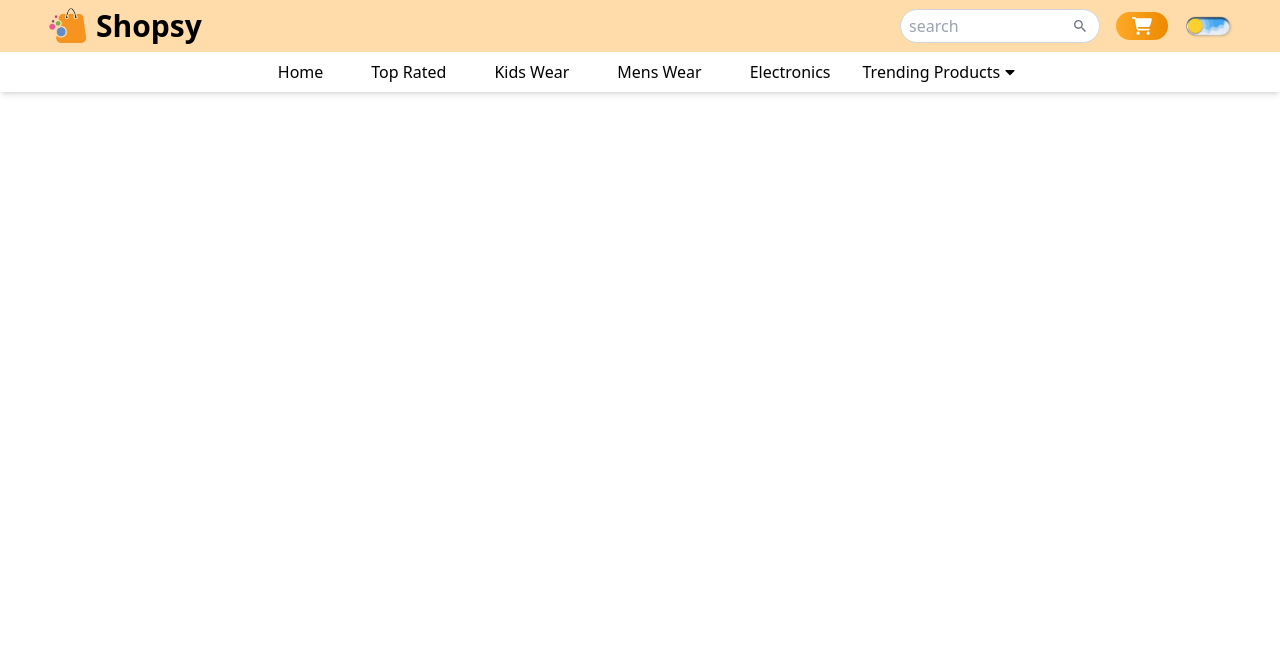
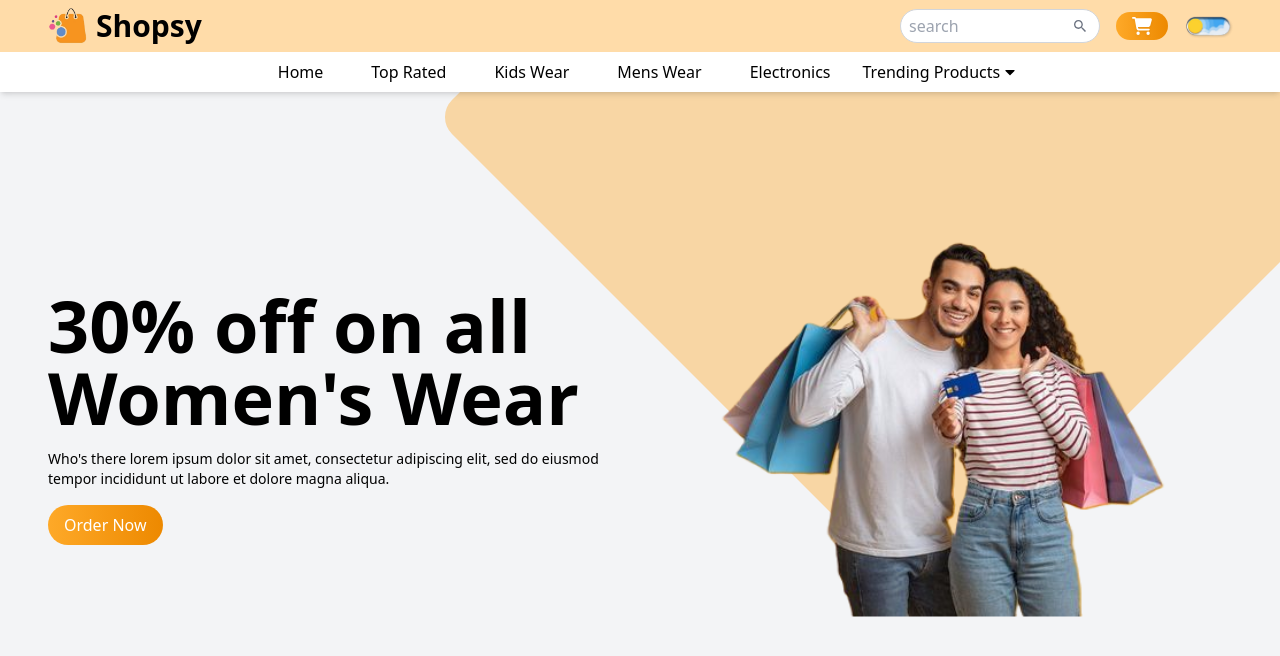
Before and after one commit to shehxad-hussain/ecommerce-store, a React (Vite) app: page / in a window 1280 px wide. Shown: the top 656 px of the page. Built offline with nearby package versions, Linux system fonts and the light colour scheme.

Commit message:
update hero section

```diff
--- a/package.json
+++ b/package.json
@@ -12,7 +12,9 @@
   "dependencies": {
     "react": "^18.3.1",
     "react-dom": "^18.3.1",
-    "react-icons": "^5.3.0"
+    "react-icons": "^5.3.0",
+    "react-slick": "^0.30.2",
+    "slick-carousel": "^1.8.1"
   },
   "devDependencies": {
     "@eslint/js": "^9.11.1",
--- a/src/App.jsx
+++ b/src/App.jsx
@@ -1,13 +1,14 @@
-import React from 'react'
-import Navbar from './components/Navbar/Navbar'
+import React from "react";
+import Navbar from "./components/Navbar/Navbar";
+import Hero from "./components/Hero/Hero";
 
 const App = () => {
   return (
-    <div><Navbar />
+    <div>
+      <Navbar />
+      <Hero />
+    </div>
+  );
+};
 
-
-    </div>
-  )
-}
-
-export default App
+export default App;
--- /dev/null
+++ b/src/components/Hero/Hero.jsx
@@ -0,0 +1,109 @@
+import React from "react";
+import Image1 from "../../assets/hero/women.png";
+import Image2 from "../../assets/hero/shopping.png";
+import Image3 from "../../assets/hero/sale.png";
+import Slider from "react-slick";
+
+const ImageList = [
+  {
+    id: 1,
+    img: Image1,
+    title: "Upto 50% off on all Men's Wear",
+    description:
+      "lorem His Life will forever be Changed dolor sit amet, consectetur adipiscing elit, sed do eiusmod tempor incididunt ut labore et dolore magna aliqua.",
+  },
+  {
+    id: 2,
+    img: Image2,
+    title: "30% off on all Women's Wear",
+    description:
+      "Who's there lorem ipsum dolor sit amet, consectetur adipiscing elit, sed do eiusmod tempor incididunt ut labore et dolore magna aliqua.",
+  },
+  {
+    id: 3,
+    img: Image3,
+    title: "70% off on all Products Sale",
+    description:
+      "consectetur adipiscing elit, sed do eiusmod tempor incididunt ut labore et dolore magna aliqua.",
+  },
+];
+
+const Hero = ({ handleOrderPopup }) => {
+  var settings = {
+    dots: false,
+    arrows: false,
+    infinite: true,
+    speed: 800,
+    slidesToScroll: 1,
+    autoplay: true,
+    autoplaySpeed: 4000,
+    cssEase: "ease-in-out",
+    pauseOnHover: false,
+    pauseOnFocus: true,
+  };
+
+  return (
+    <div className="relative overflow-hidden min-h-[550px] sm:min-h-[650px] bg-gray-100 flex justify-center items-center dark:bg-gray-950 dark:text-white duration-200 ">
+      {/* background pattern */}
+      <div className="h-[700px] w-[700px] bg-primary/40 absolute -top-1/2 right-0 rounded-3xl rotate-45 -z[8]"></div>
+      {/* hero section */}
+      <div className="container pb-8 sm:pb-0">
+        <Slider {...settings}>
+          {ImageList.map((data) => (
+            <div>
+              <div className="grid grid-cols-1 sm:grid-cols-2">
+                {/* text content section */}
+                <div className="flex flex-col justify-center gap-4 pt-12 sm:pt-0 text-center sm:text-left order-2 sm:order-1 relative z-10">
+                  <h1
+                    data-aos="zoom-out"
+                    data-aos-duration="500"
+                    data-aos-once="true"
+                    className="text-5xl sm:text-6xl lg:text-7xl font-bold"
+                  >
+                    {data.title}
+                  </h1>
+                  <p
+                    data-aos="fade-up"
+                    data-aos-duration="500"
+                    data-aos-delay="100"
+                    className="text-sm"
+                  >
+                    {data.description}
+                  </p>
+                  <div
+                    data-aos="fade-up"
+                    data-aos-duration="500"
+                    data-aos-delay="300"
+                  >
+                    <button
+                      onClick={handleOrderPopup}
+                      className="bg-gradient-to-r from-primary to-secondary hover:scale-105 duration-200 text-white py-2 px-4 rounded-full"
+                    >
+                      Order Now
+                    </button>
+                  </div>
+                </div>
+                {/* image section */}
+                <div className="order-1 sm:order-2">
+                  <div
+                    data-aos="zoom-in"
+                    data-aos-once="true"
+                    className="relative z-10"
+                  >
+                    <img
+                      src={data.img}
+                      alt=""
+                      className="w-[300px] h-[300px] sm:h-[450px] sm:w-[450px] sm:scale-105 lg:scale-120 object-contain mx-auto"
+                    />
+                  </div>
+                </div>
+              </div>
+            </div>
+          ))}
+        </Slider>
+      </div>
+    </div>
+  );
+};
+
+export default Hero;
--- a/src/main.jsx
+++ b/src/main.jsx
@@ -2,6 +2,8 @@ import { StrictMode } from 'react'
 import { createRoot } from 'react-dom/client'
 import App from './App.jsx'
 import './index.css'
+import "slick-carousel/slick/slick.css";
+import "slick-carousel/slick/slick-theme.css";
 
 createRoot(document.getElementById('root')).render(
   <StrictMode>
```
Also changed, not shown: 1 other file (tests, documents, lock files or other folders).
